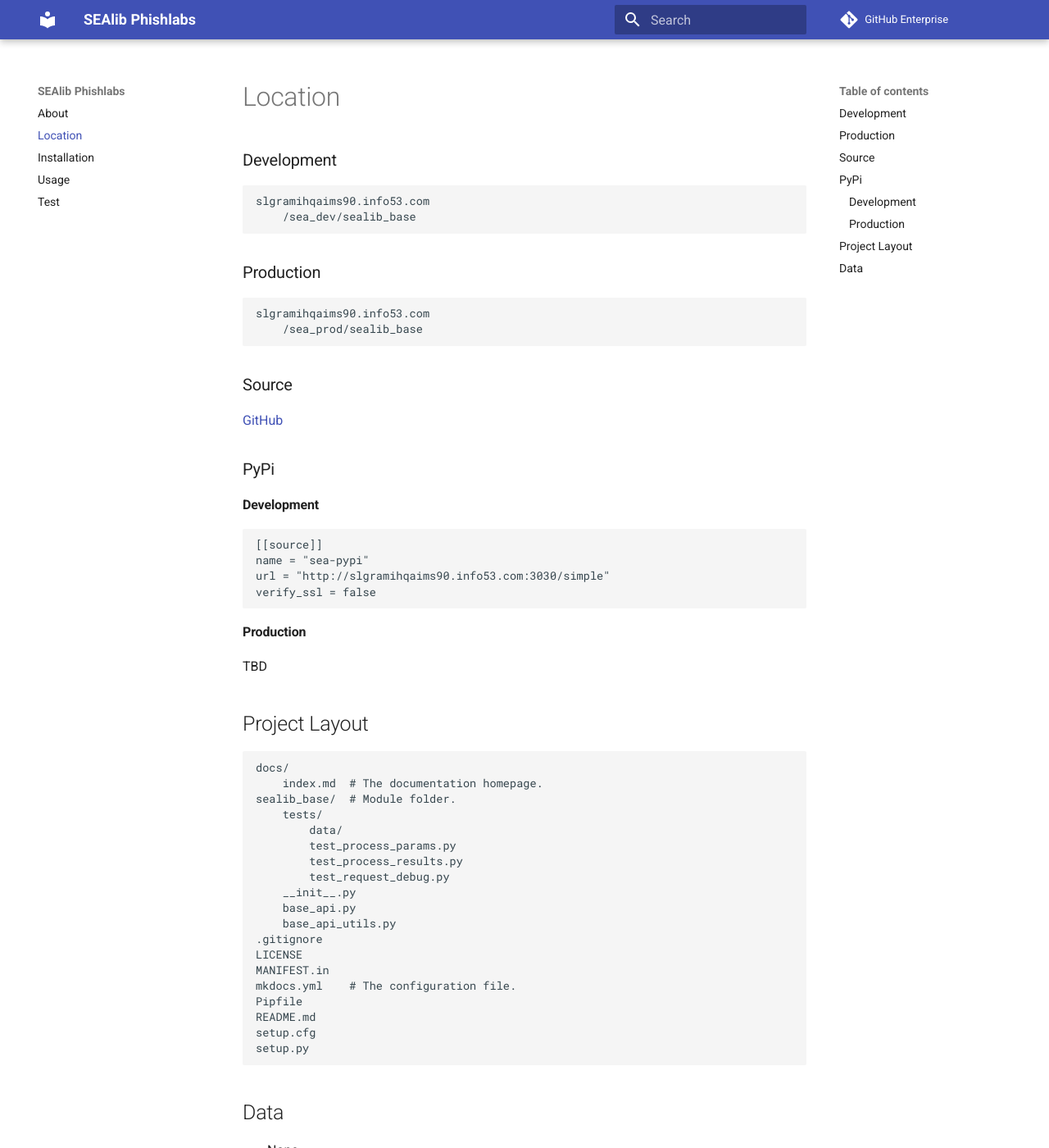
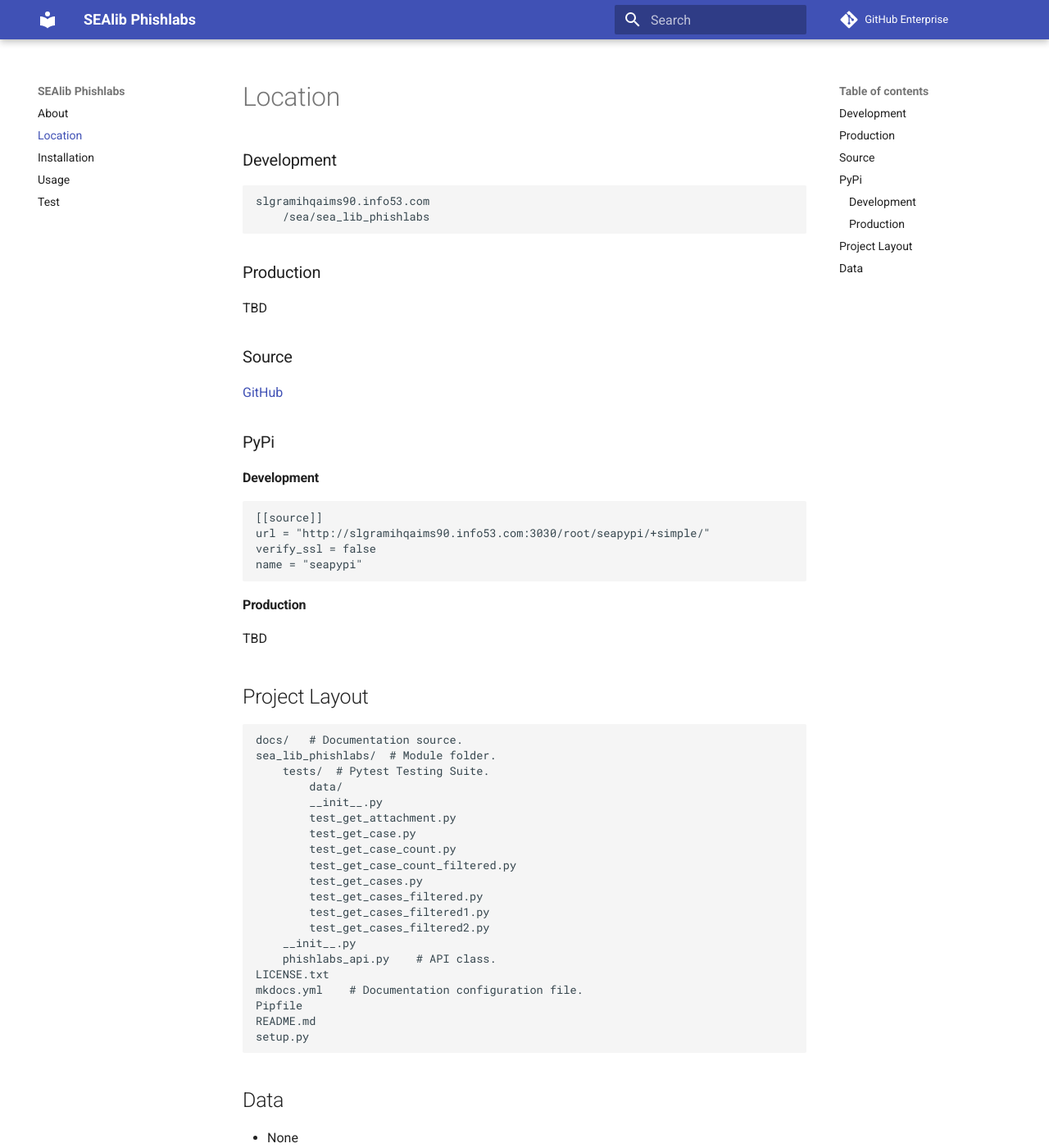
Before and after one commit to jerodg/53.phishlabs-api-client, an MkDocs documentation site: the page built from docs/location.md, in a window 1280 px wide and 1400 px high. Shown: the whole window at 82% size. Built offline with MkDocs 1.6.1 and Material for MkDocs 9.7.7, drawn with Linux system fonts in a browser that asks for light colours.

Commit message:
Update location.md

```diff
--- a/docs/location.md
+++ b/docs/location.md
@@ -3,25 +3,24 @@
 ### Development
 
 	slgramihqaims90.info53.com
-		/sea_dev/sealib_base
+		/sea/sea_lib_phishlabs
 
 ### Production
 
-	slgramihqaims90.info53.com
-		/sea_prod/sealib_base
+TBD
 
 ### Source
 
-[GitHub](https://github.info53.com/Fifth-Third/SEALib_Base "GitHub")
+[GitHub](https://github.info53.com/Fifth-Third/sea_lib_phishlabs)
 
 ### PyPi
 
 #### Development
 
-	[[source]]
-	name = "sea-pypi"
-	url = "http://slgramihqaims90.info53.com:3030/simple"
-	verify_ssl = false
+    [[source]]
+    url = "http://slgramihqaims90.info53.com:3030/root/seapypi/+simple/"
+    verify_ssl = false
+    name = "seapypi"
 
 #### Production
 
@@ -29,24 +28,25 @@ TBD
 
 ## Project Layout
 
-	docs/
-		index.md  # The documentation homepage.
-	sealib_base/  # Module folder.
-		tests/
+	docs/   # Documentation source.
+	sea_lib_phishlabs/  # Module folder.
+		tests/  # Pytest Testing Suite.
 			data/
-			test_process_params.py
-			test_process_results.py
-			test_request_debug.py
+			__init__.py
+            test_get_attachment.py
+            test_get_case.py
+            test_get_case_count.py
+            test_get_case_count_filtered.py
+            test_get_cases.py
+            test_get_cases_filtered.py
+            test_get_cases_filtered1.py
+            test_get_cases_filtered2.py
 		__init__.py
-		base_api.py
-		base_api_utils.py
-	.gitignore
-	LICENSE
-	MANIFEST.in
-	mkdocs.yml    # The configuration file.
+		phishlabs_api.py    # API class.
+	LICENSE.txt
+	mkdocs.yml    # Documentation configuration file.
 	Pipfile
 	README.md
-	setup.cfg
 	setup.py
 
 ## Data
```
